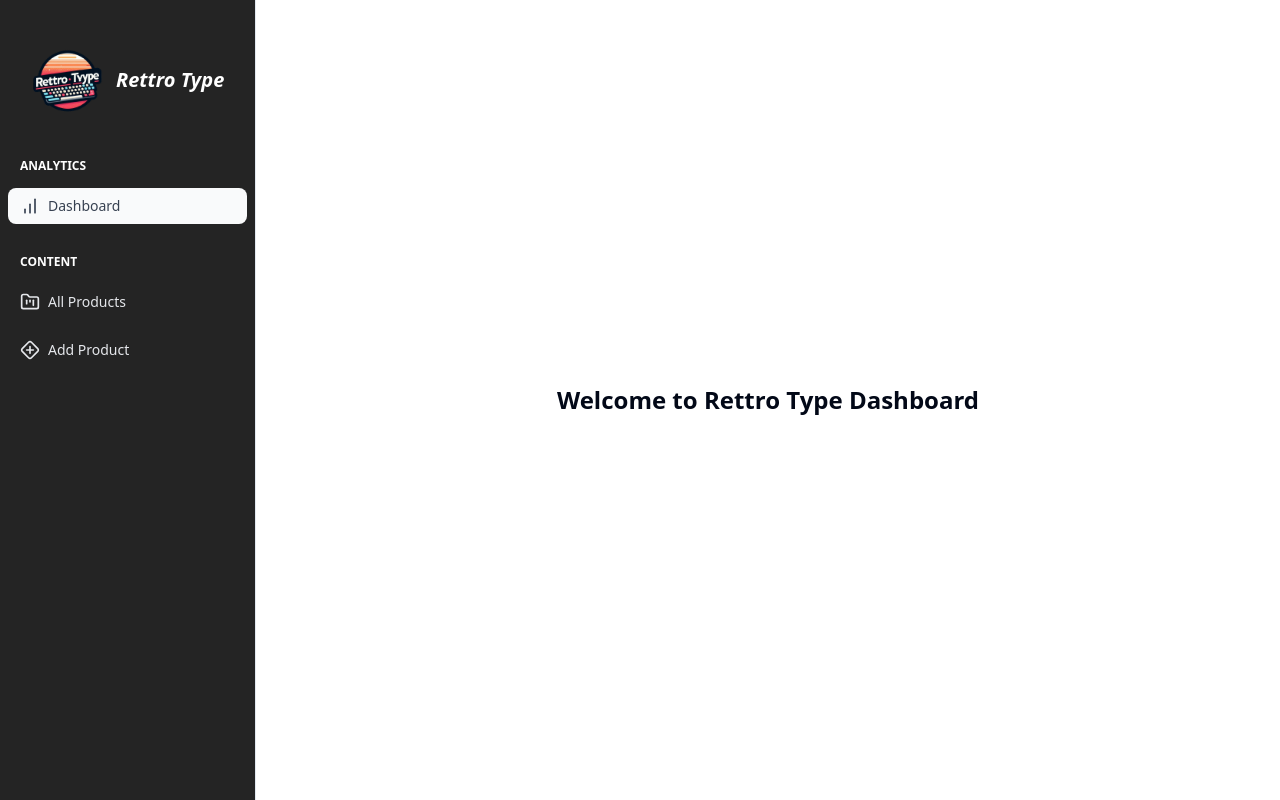
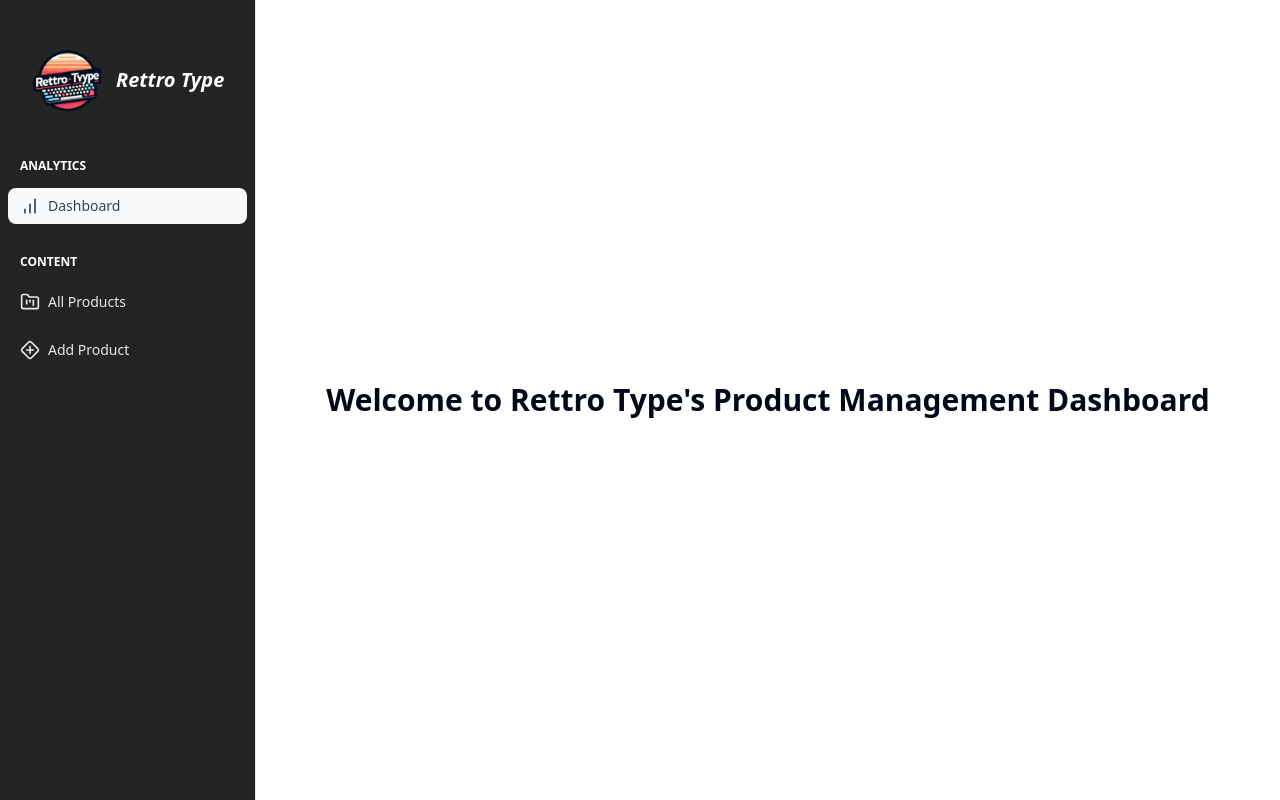
Before and after one commit to salmanabdullahfahim/rettro-type-client, a React (Vite) app: page /dashboard in a window 1280 px wide. Built offline with nearby package versions, Linux system fonts and the light colour scheme.

Commit message:
dashboard text fix

```diff
--- a/src/components/Dashboard/Dashboard.tsx
+++ b/src/components/Dashboard/Dashboard.tsx
@@ -1,7 +1,7 @@
 const Dashboard = () => {
   return (
-    <div className="flex items-center justify-center text-2xl mx-auto font-semibold">
-      Welcome to Rettro Type Dashboard
+    <div className="flex items-center justify-center text-3xl mx-auto font-semibold">
+      Welcome to Rettro Type's Product Management Dashboard
     </div>
   );
 };
```
